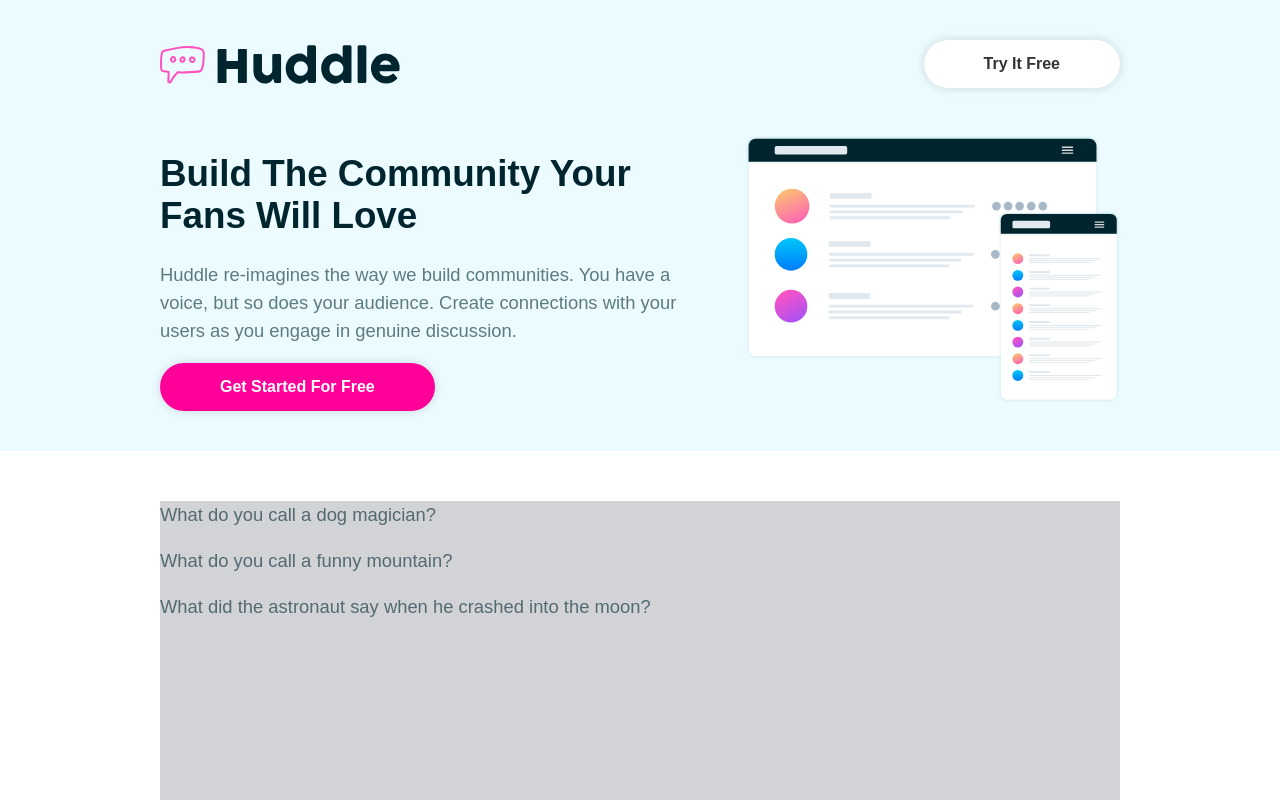
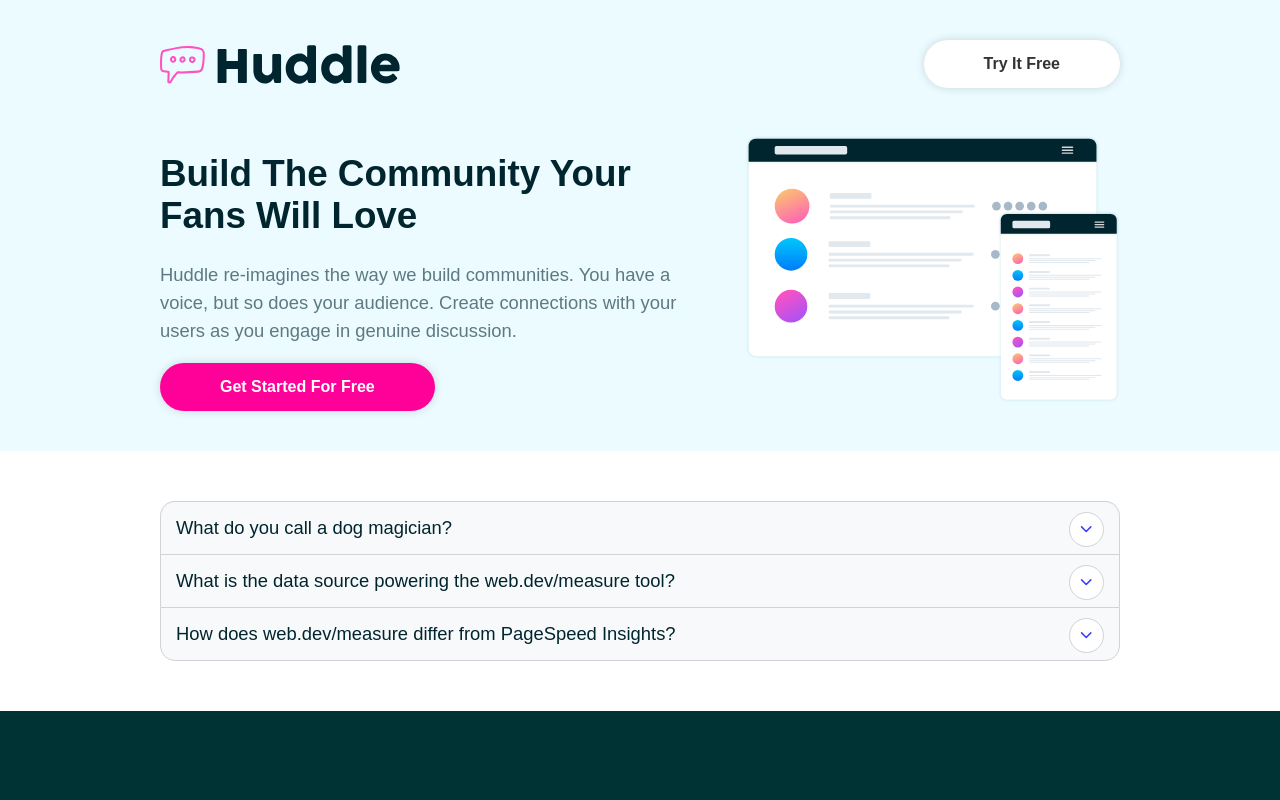
Before and after one commit to hoseinABH/landing-component, a React (Create React App) app: page /faq in a window 1280 px wide. Shown: the top 800 px of the page. Built offline with nearby package versions, Linux system fonts and the light colour scheme.

Commit message:
add accordion

```diff
--- a/src/components/Accordion.js
+++ b/src/components/Accordion.js
@@ -1,14 +1,79 @@
+import { useState } from 'react';
 import { IconContext } from 'react-icons';
-import { FiPlus, FiMinus } from 'react-icons/fi';
-import faqData from '../faq.data';
-const Accordion = () => {
+import { FiChevronDown } from 'react-icons/fi';
+import styled from 'styled-components';
+const Accordion = ({ question, answer }) => {
+  const [open, setOpen] = useState(false);
   return (
-    <div>
-      {faqData.map((f) => (
-        <p>{f.question}</p>
-      ))}
-    </div>
+    <IconContext.Provider value={{ color: '#3740ff' }}>
+      <AccordionSection open={open} onToggle={(e) => setOpen(e.target.open)}>
+        <summary>
+          <span>{question}</span>
+          <IconButton isOpen={open}>
+            <FiChevronDown />
+          </IconButton>
+        </summary>
+        <AccordionContent>
+          <p>{answer}</p>
+        </AccordionContent>
+      </AccordionSection>
+    </IconContext.Provider>
   );
 };
 
+const AccordionSection = styled.details`
+  background-color: #f8f9fa;
+  border: 1px solid #d2d3d7;
+  display: flex;
+  align-items: center;
+  cursor: pointer;
+  justify-content: space-between;
+  position: relative;
+  summary {
+    list-style: none;
+    padding: 15px;
+    user-select: none;
+  }
+  :first-child {
+    border-top-left-radius: 15px;
+    border-top-right-radius: 15px;
+  }
+  :last-child {
+    border-bottom-left-radius: 15px;
+    border-bottom-right-radius: 15px;
+  }
+
+  :not(:last-child) {
+    border-bottom: none;
+  }
+`;
+
+const IconButton = styled.span`
+  border-radius: 50%;
+  background-color: #fff;
+  border: 1px solid #d2d3d7;
+  height: 35px;
+  width: 35px;
+  display: flex;
+  justify-content: center;
+  align-items: center;
+  cursor: pointer;
+  position: absolute;
+  right: 15px;
+  top: 10px;
+  transform: ${(props) => props.isOpen && `rotate(180deg)`};
+  :hover {
+    background-color: #f8f9fa;
+  }
+`;
+
+const AccordionContent = styled.div`
+  border-top: 1px solid #e2e8f0;
+  cursor: default;
+  padding: 15px;
+  p {
+    font-size: 14px;
+  }
+`;
+
 export default Accordion;
--- a/src/faq.data.js
+++ b/src/faq.data.js
@@ -1,15 +1,25 @@
 const Data = [
   {
+    id: 1,
     question: 'What do you call a dog magician?',
-    answer: 'A labracadabrador.',
+    answer: `Give me attention or face the wrath of my claws give me attention or
+    face the wrath of my claws and pretend not to be evil cats go for
+    world domination allways wanting food. Eat owner's food playing with
+    balls of wool and meow and walk away, and bleghbleghvomit my furball
+    really tie the room together. Cuddle no cuddle cuddle love scratch
+    scratch cat`,
   },
   {
-    question: 'What do you call a funny mountain?',
-    answer: 'Hill-arious.',
+    id: 2,
+    question: 'What is the data source powering the web.dev/measure tool?',
+    answer:
+      'web.dev/measure uses Lighthouse data from the PageSpeed Insights API. Learn more about PageSpeed Insights in the official FAQs',
   },
   {
-    question: 'What did the astronaut say when he crashed into the moon?',
-    answer: 'I Apollo-gize.',
+    id: 3,
+    question: 'How does web.dev/measure differ from PageSpeed Insights?',
+    answer:
+      'web.dev/measure measures the overall quality of a web page in a lab environment (using Lighthouse). It gives insights about multiple quality categories from Lighthouse, including Performance, Accessibility and SEO. PageSpeed Insights (PSI) is performance focused, using both lab (Lighthouse) and field (Chrome UX Report) data to provide a summary of performance. Furthermore, PSI provides origin level insights in the field, whereas web.dev/measure is intended to deep-dive into a single URL in the lab.',
   },
 ];
 
--- a/src/screens/Faq.js
+++ b/src/screens/Faq.js
@@ -1,16 +1,24 @@
+import styled from 'styled-components';
 import Accordion from '../components/Accordion';
 import Container from '../components/styles/container.styled';
+
+// data
+import faqData from '../faq.data';
 
 const Faq = () => {
   return (
     <Container>
-      <div
-        style={{ margin: '50px 0', backgroundColor: '#d2d3d7', height: 300 }}
-      >
-        <Accordion />
-      </div>
+      <FaqSection>
+        {faqData.map((faq) => (
+          <Accordion {...faq} />
+        ))}
+      </FaqSection>
     </Container>
   );
 };
 
+const FaqSection = styled.section`
+  margin: 50px 0;
+`;
+
 export default Faq;
```
